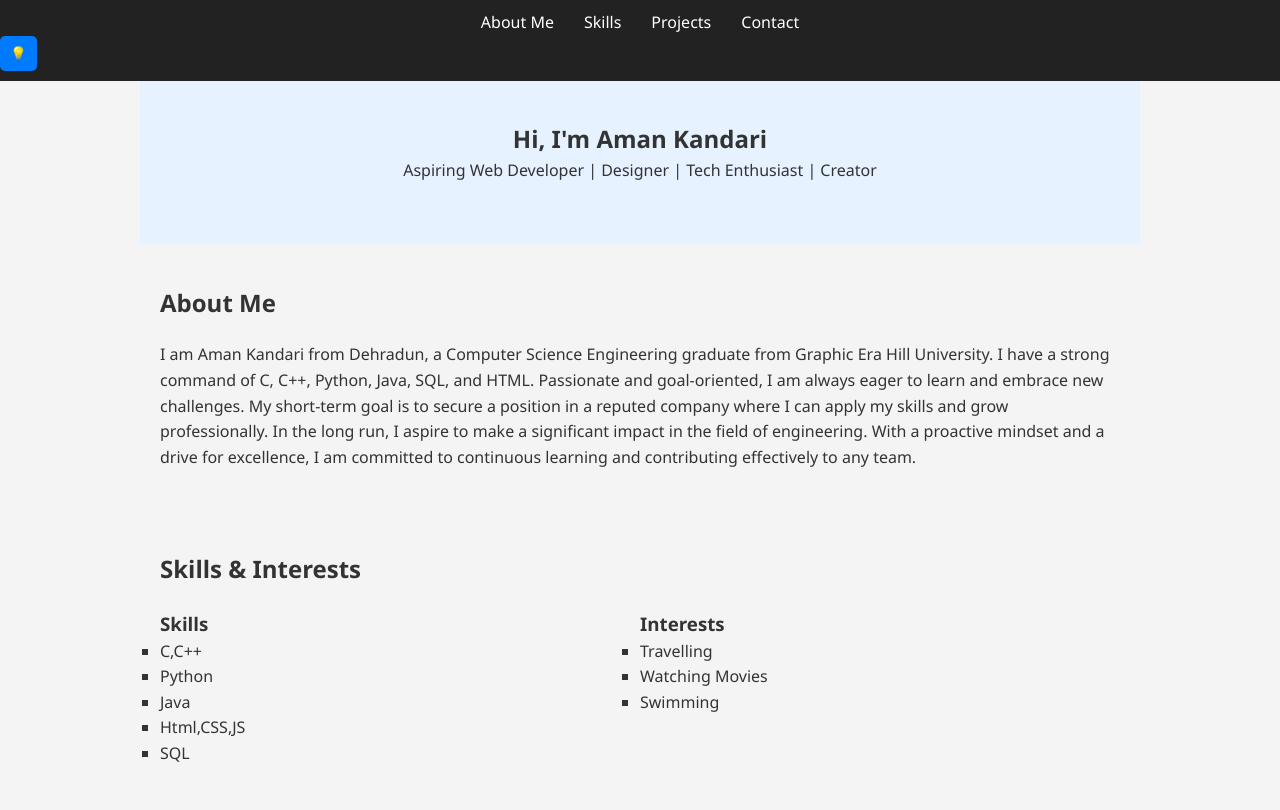
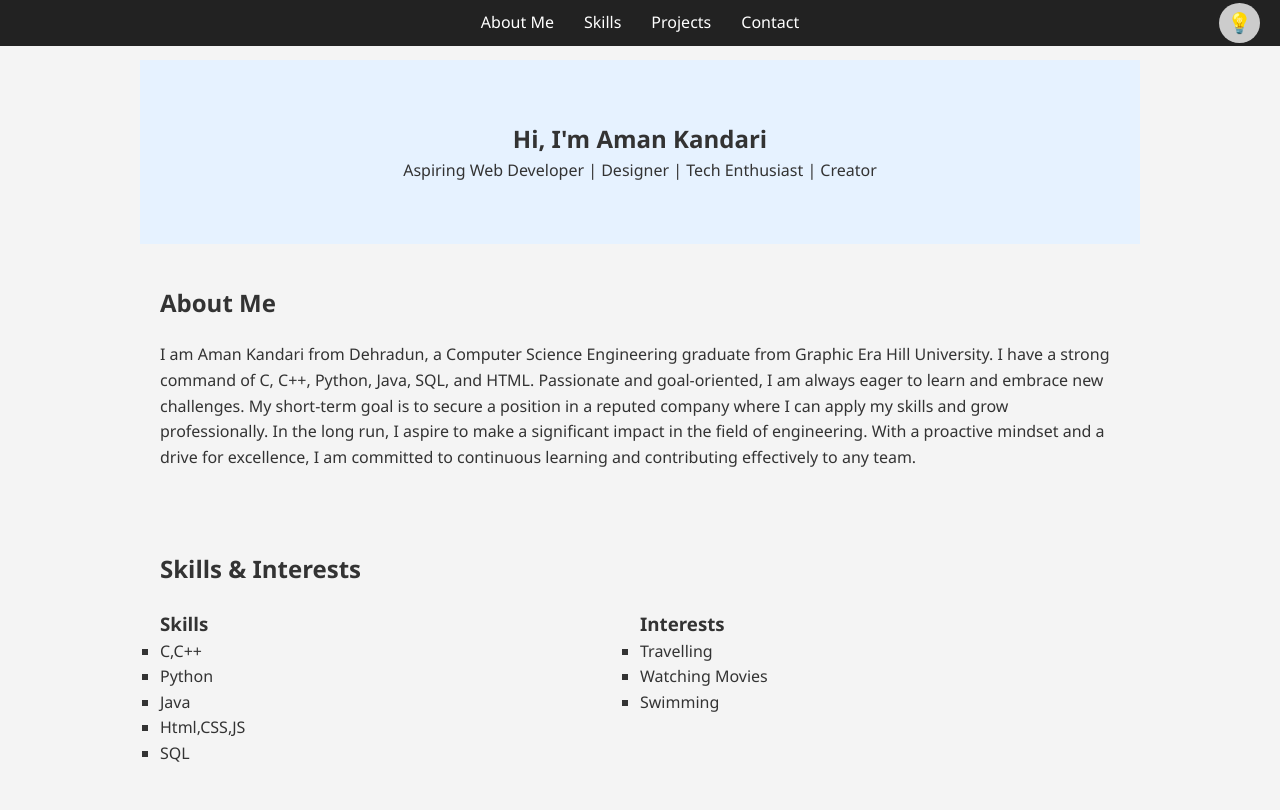
Before and after one commit to AmanKandari05/My-Portfolio-Interactive, a plain HTML site: page index.html in a window 1280 px wide. Shown: the top 810 px of the page. Drawn offline with Linux system fonts and the light colour scheme.

Commit message:
Update style.css

```diff
--- a/style.css
+++ b/style.css
@@ -1,3 +1,4 @@
+
 * {
   margin: 0;
   padding: 0;
@@ -10,12 +11,15 @@ body {
   background: #f4f4f4;
   color: #333;
   padding-top: 60px;
+  transition: background-color 0.3s, color 0.3s;
 }
+
 
 body.dark {
   background-color: #1e1e1e;
   color: #f0f0f0;
 }
+
 
 header {
   position: fixed;
@@ -27,26 +31,55 @@ header {
   z-index: 999;
 }
 
-nav ul {
-  display: flex;
-  justify-content: center;
-  list-style: none;
+nav {
+  background: #222;
+  color: white;
+  padding: 10px 20px;
+  position: fixed;
+  top: 0;
+  width: 100%;
+  z-index: 999;
 }
 
-nav ul li {
-  margin: 0 15px;
+.nav-container {
+  display: flex;
+  align-items: center;
+  justify-content: center;
+  position: relative;
 }
 
-nav ul li a,
-nav ul li button {
+.nav-links {
+  display: flex;
+  list-style: none;
+  gap: 30px;
+}
+
+.nav-links li a {
   color: white;
   text-decoration: none;
   font-size: 16px;
-  background: none;
-  border: none;
-  cursor: pointer;
 }
 
+
+#bulbButton {
+  position: absolute;
+  right: 0;
+  font-size: 20px;
+  background-color: #ccc;
+  border: none;
+  border-radius: 50%;
+  padding: 8px;
+  cursor: pointer;
+  transition: background-color 0.3s, box-shadow 0.3s;
+}
+
+#bulbButton.on {
+  background-color: #ffeb3b;
+  box-shadow: 0 0 15px 4px #ffff66;
+}
+
+
+/* Hero section */
 #hero {
   text-align: center;
   padding: 60px 20px;
@@ -57,6 +90,7 @@ body.dark #hero {
   background-color: #2a2a2a;
 }
 
+/* Main sections */
 section {
   padding: 40px 20px;
   max-width: 1000px;
@@ -67,6 +101,7 @@ h2 {
   margin-bottom: 20px;
 }
 
+/* Skills and Interests */
 .flex-lists {
   display: flex;
   justify-content: space-between;
@@ -82,6 +117,7 @@ h2 {
   list-style-type: square;
 }
 
+/* Project cards */
 .project-cards {
   display: flex;
   gap: 20px;
@@ -101,6 +137,7 @@ body.dark .card {
   color: white;
 }
 
+/* Contact form */
 form {
   display: flex;
   flex-direction: column;
@@ -120,6 +157,11 @@ button {
   cursor: pointer;
 }
 
+button:hover {
+  background: #0056b3;
+}
+
+/* Footer */
 footer {
   text-align: center;
   padding: 20px;
@@ -145,6 +187,7 @@ footer a {
   border-radius: 5px;
 }
 
+
 @media (max-width: 768px) {
   .flex-lists {
     flex-direction: column;
@@ -159,6 +202,10 @@ footer a {
     align-items: center;
   }
 
+  nav ul li.spacer {
+    display: none;
+  }
+
   nav ul li {
     margin: 10px 0;
   }
```
